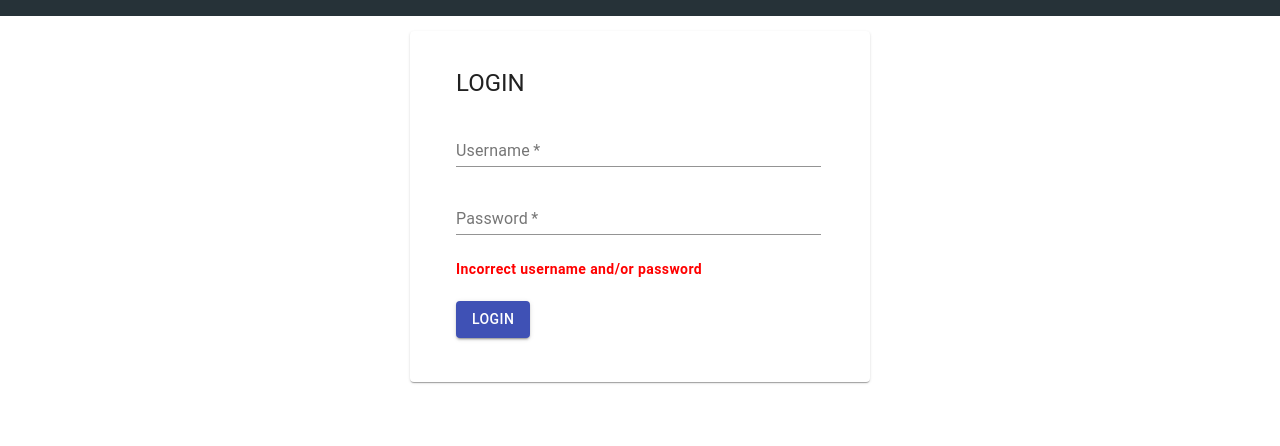
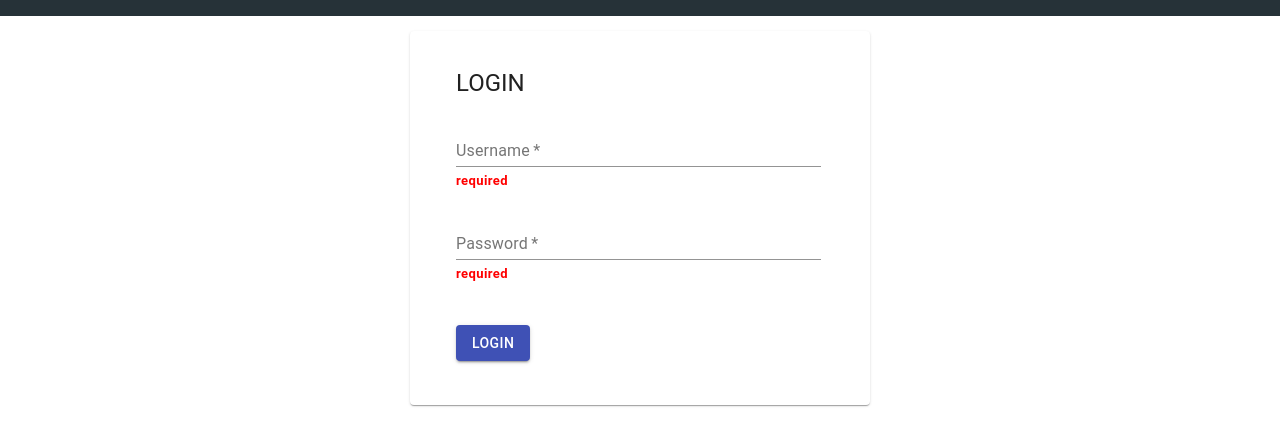
Before and after one commit to somya0610/Image-Viewer-Assignment, a React app: page / in a window 1280 px wide. Both pictures are taken after a click on the button "LOGIN". Shown: the part 44-490 px from the top of the page. Built offline with nearby package versions, Linux system fonts and the light colour scheme.

Commit message:
Login Page - Implemented Login functionality: If the user does not enter username/ password, error msg will be displayed

```diff
--- a/src/screens/login/Login.css
+++ b/src/screens/login/Login.css
@@ -24,5 +24,5 @@
 .credential-required {
     color: red;
     font-weight: 600;
-    font-size: 14px;
+    font-size: 13px;
 }
--- a/src/screens/login/Login.js
+++ b/src/screens/login/Login.js
@@ -17,6 +17,8 @@ class Login extends Component {
         this.state = {
             username: '',
             password: '',
+            usernameRequired: 'dispNone',
+            passwordRequired: 'dispNone',
             credentials: {
                 username: 'admin',
                 password: 'admin'
@@ -35,14 +37,26 @@ class Login extends Component {
     }
 
     loginHandler = () => {
+        this.state.username === '' ? this.setState({ usernameRequired: 'dispBlock' })
+            : this.setState({ usernameRequired: 'dispNone' });
+        this.state.password === '' ? this.setState({ passwordRequired: 'dispBlock' })
+            : this.setState({ passwordRequired: 'dispNone' });
+        if (this.state.username === "" || this.state.password === "") {
+            return;
+        }
+
         if (this.state.username === this.state.credentials.username
             && this.state.password === this.state.credentials.password) {
-            this.setState({ incorrectCredential: 'dispNone' });
+            this.setState({
+                incorrectCredential: 'dispNone'
+            });
             sessionStorage.setItem('access-token', this.state.accessToken);
             console.log(this.props);
             this.props.history.push("/home");
         } else {
-            this.setState({ incorrectCredential: 'dispBlock' });
+            this.setState({
+                incorrectCredential: 'dispBlock'
+            });
         }
     }
 
@@ -63,12 +77,18 @@ class Login extends Component {
                             <FormControl required className='login-form-control'>
                                 <InputLabel htmlFor='username'>Username</InputLabel>
                                 <Input id='username' type='text' onChange={this.inputUsernameChangeHandler} />
+                                <FormHelperText className={this.state.usernameRequired}>
+                                    <span className='credential-required'>required</span>
+                                </FormHelperText>
                             </FormControl>
                             <br />
                             <br />
                             <FormControl required className='login-form-control'>
                                 <InputLabel htmlFor='password'>Password</InputLabel>
                                 <Input id='password' type='text' onChange={this.inputPasswordChangeHandler} />
+                                <FormHelperText className={this.state.passwordRequired}>
+                                    <span className='credential-required'>required</span>
+                                </FormHelperText>
                             </FormControl>
                             <br />
                             <br />
```
